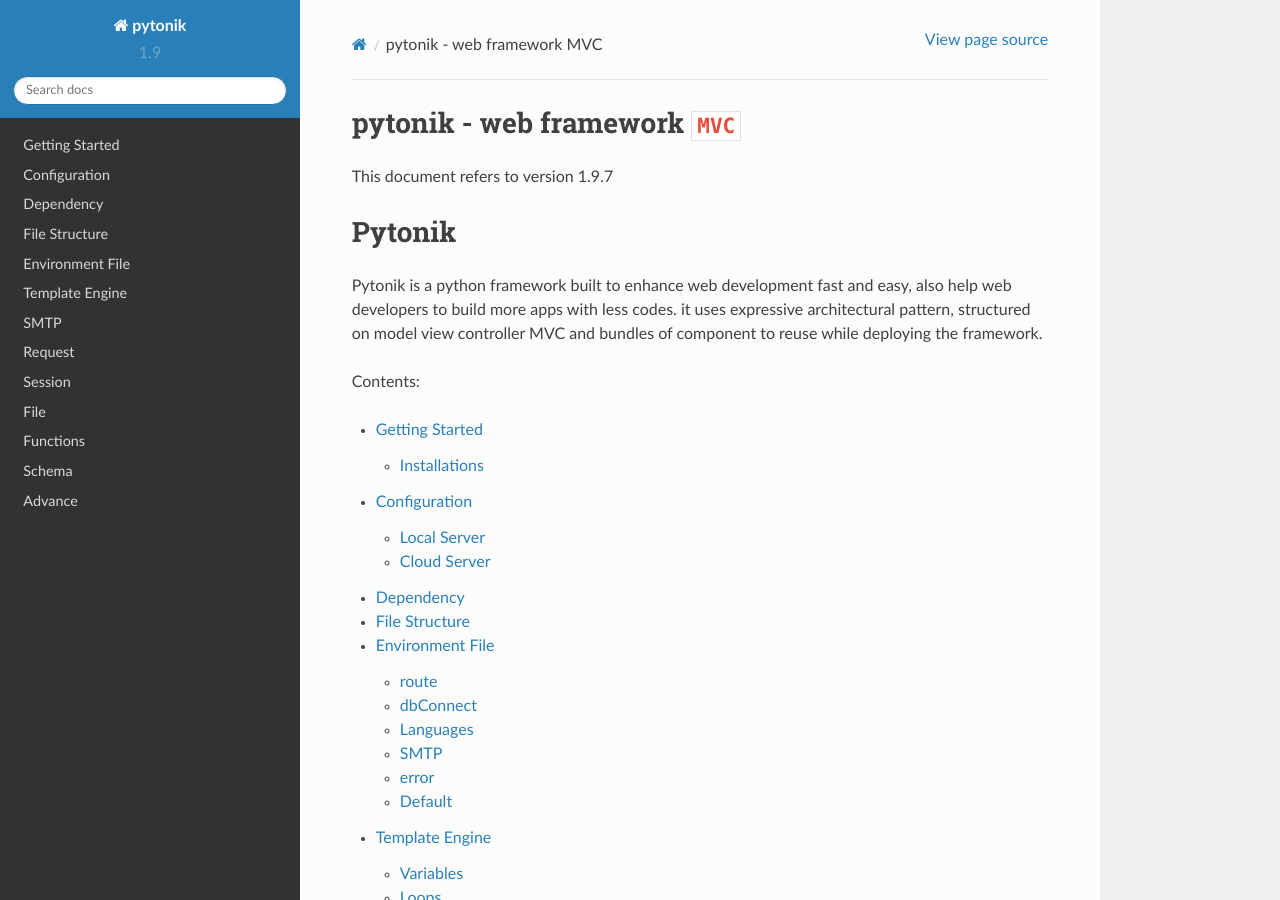
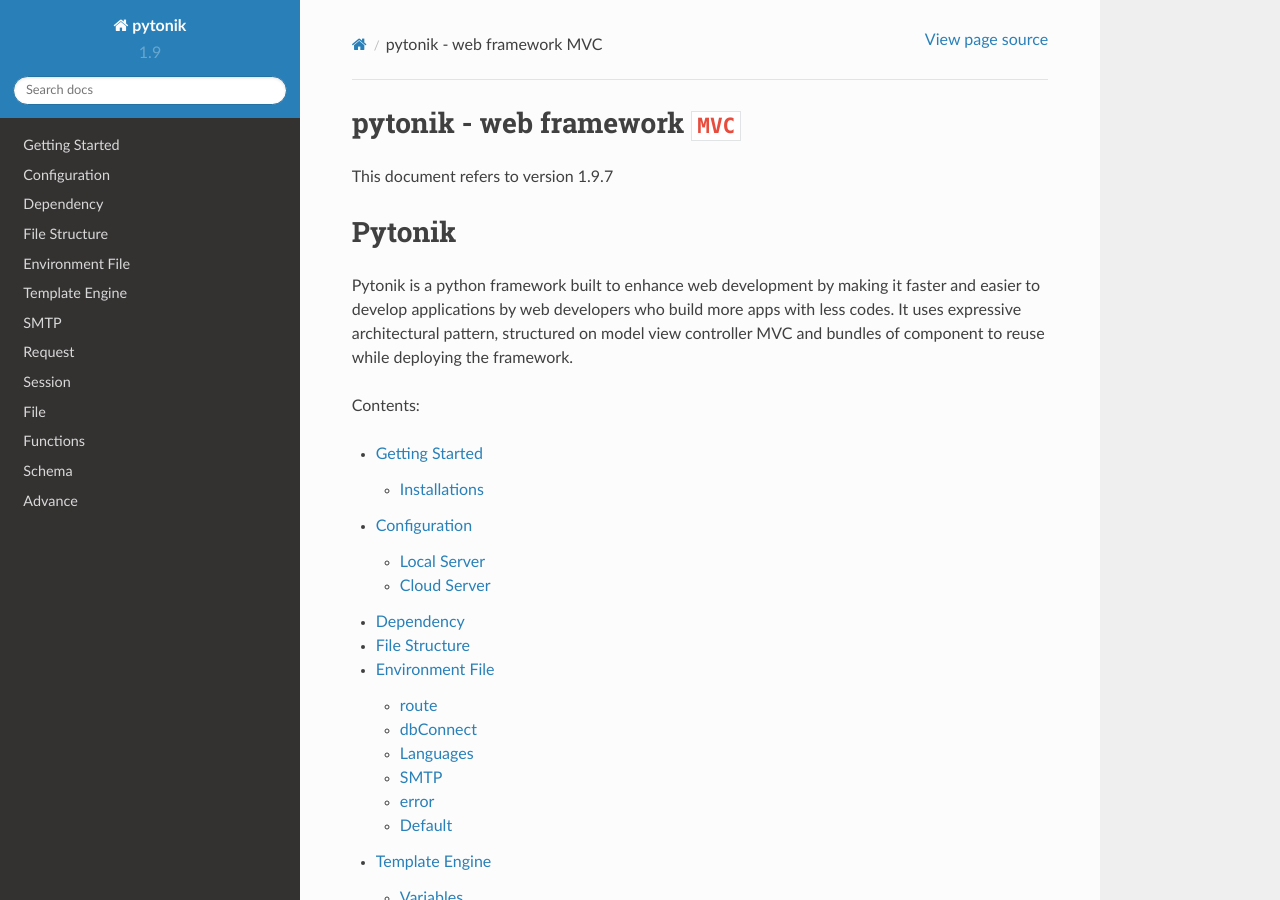
Before and after one commit to pytonik/pytonik, a Sphinx documentation site: the page built from docs/source/index.rst, in a window 1280 px wide and 900 px high. Built offline with Sphinx 7.4.7 and the Read the Docs theme 2.0.0, drawn with Linux system fonts in a browser that asks for light colours.

Commit message:
Update index.rst
Added a few modifications.

```diff
--- a/docs/source/index.rst
+++ b/docs/source/index.rst
@@ -7,8 +7,8 @@ This document refers to version |release|
 Pytonik
 =======
 
-Pytonik is a python framework built to enhance web development fast and easy, also help web developers
-to build more apps with less codes. it uses expressive architectural pattern,
+Pytonik is a python framework built to enhance web development by making it faster and easier to develop applications by web developers
+who build more apps with less codes. It uses expressive architectural pattern,
 structured on model view controller MVC  and bundles of component to reuse while deploying the framework.
 
 Contents:
```
